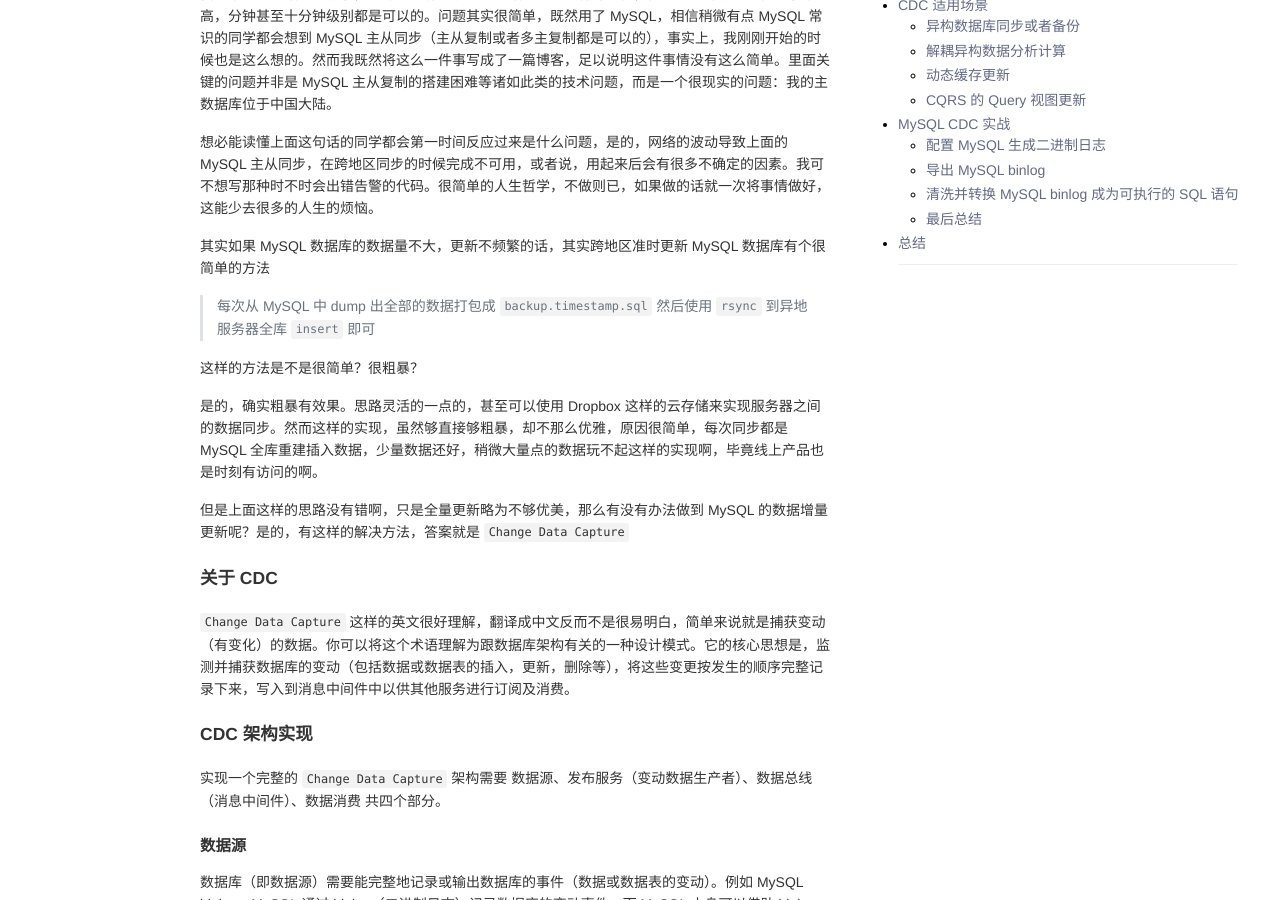
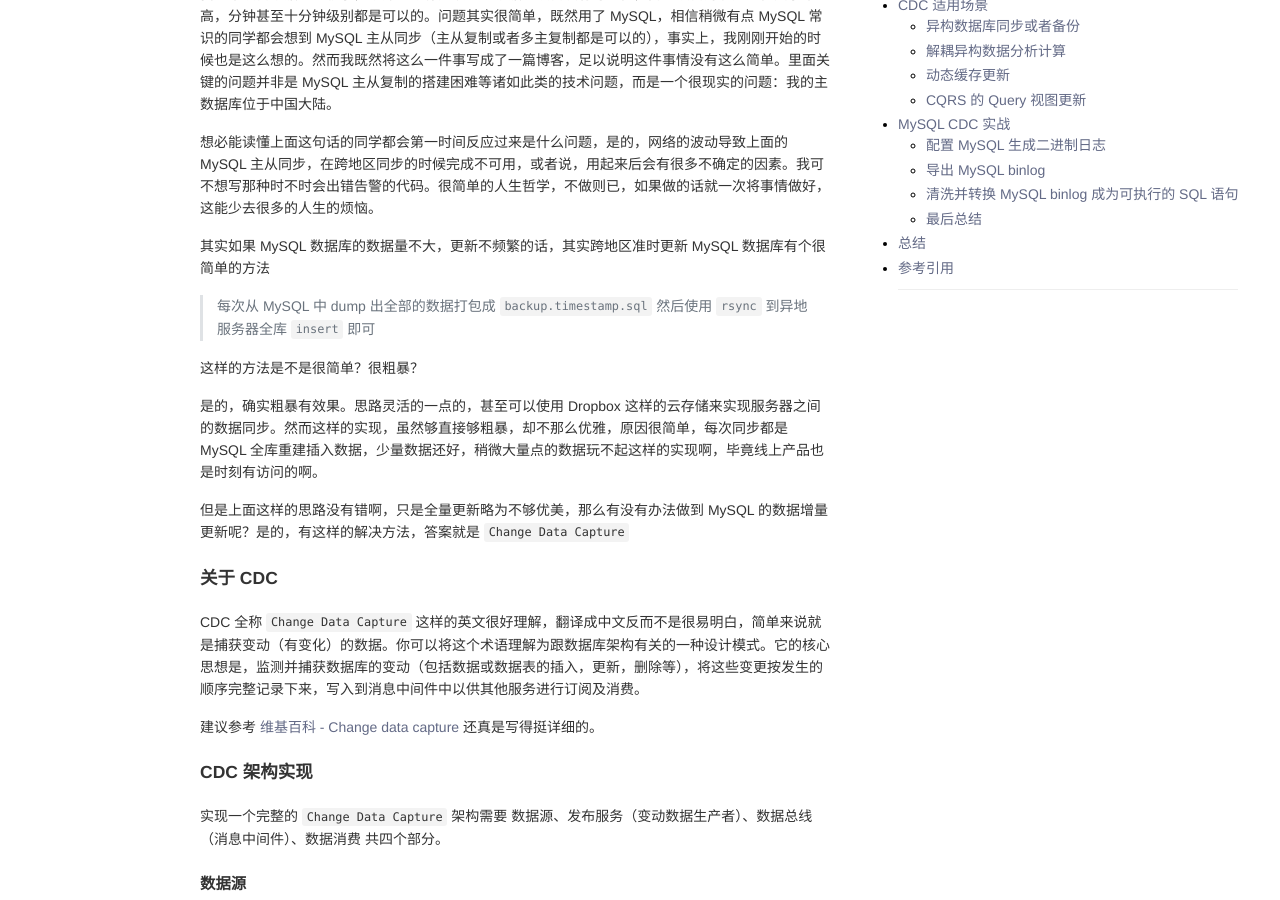
Before and after one commit to mywaiting/mywaiting.github.io, a Jekyll site: the page built from _posts/2019-09-12-introducing-mysql-change-data-capture.md, in a window 1280 px wide and 900 px high, scrolled down 432 px. Built offline with Jekyll 4.4.1, drawn with Linux system fonts in a browser that asks for light colours.

Commit message:
Update and rename 2019-09-12-change-data-capture-for-mysql.md to 2019-09-12-introducing-mysql-change-data-capture.md

```diff
--- a/_posts/2019-09-12-change-data-capture-for-mysql.md
+++ b/_posts/2019-09-12-introducing-mysql-change-data-capture.md
@@ -33,7 +33,9 @@
 
 ## 关于 CDC
 
-`Change Data Capture` 这样的英文很好理解，翻译成中文反而不是很易明白，简单来说就是捕获变动（有变化）的数据。你可以将这个术语理解为跟数据库架构有关的一种设计模式。它的核心思想是，监测并捕获数据库的变动（包括数据或数据表的插入，更新，删除等），将这些变更按发生的顺序完整记录下来，写入到消息中间件中以供其他服务进行订阅及消费。
+CDC 全称 `Change Data Capture` 这样的英文很好理解，翻译成中文反而不是很易明白，简单来说就是捕获变动（有变化）的数据。你可以将这个术语理解为跟数据库架构有关的一种设计模式。它的核心思想是，监测并捕获数据库的变动（包括数据或数据表的插入，更新，删除等），将这些变更按发生的顺序完整记录下来，写入到消息中间件中以供其他服务进行订阅及消费。
+
+建议参考 [维基百科 - Change data capture](https://en.wikipedia.org/wiki/Change_data_capture) 还真是写得挺详细的。
 
 ## CDC 架构实现
 
@@ -156,7 +158,7 @@
 完整的 `Change Data Capture` 其实是思维的转变，让数据真正成为数据，解耦逻辑和数据的实现。我觉得这样的思维转变，其成效是非常巨大的，其指导的思想可以发散到系统架构实现的方方面面。
 
 
-
+## 参考引用
 
 [^1]: CQRS 的 Query 视图更新 [例子来源](https://farer.org/2018/07/27/change-data-capture/)
 [^2]: [MySQL到Redis同步方案之基于Python的CDC变更数据捕获](http://www.evenvi.com/index.php/archives/63/)
```
